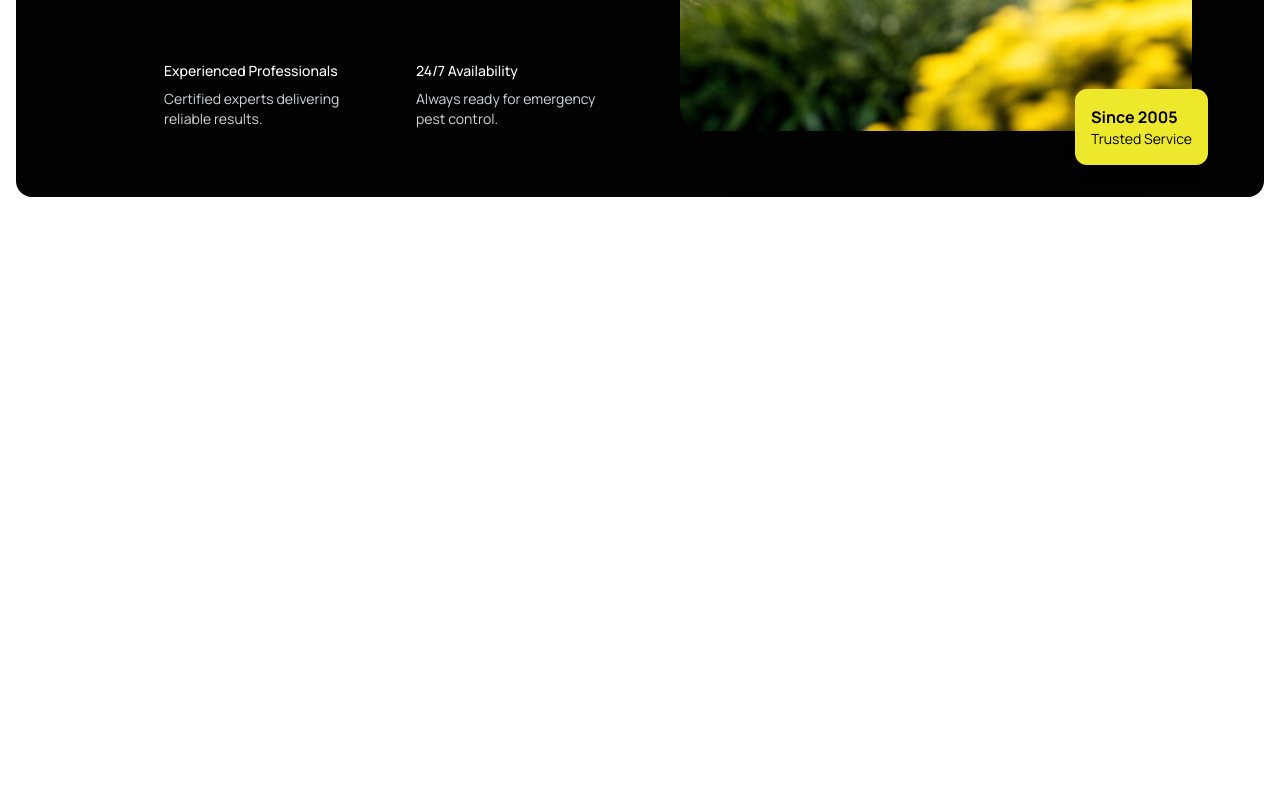
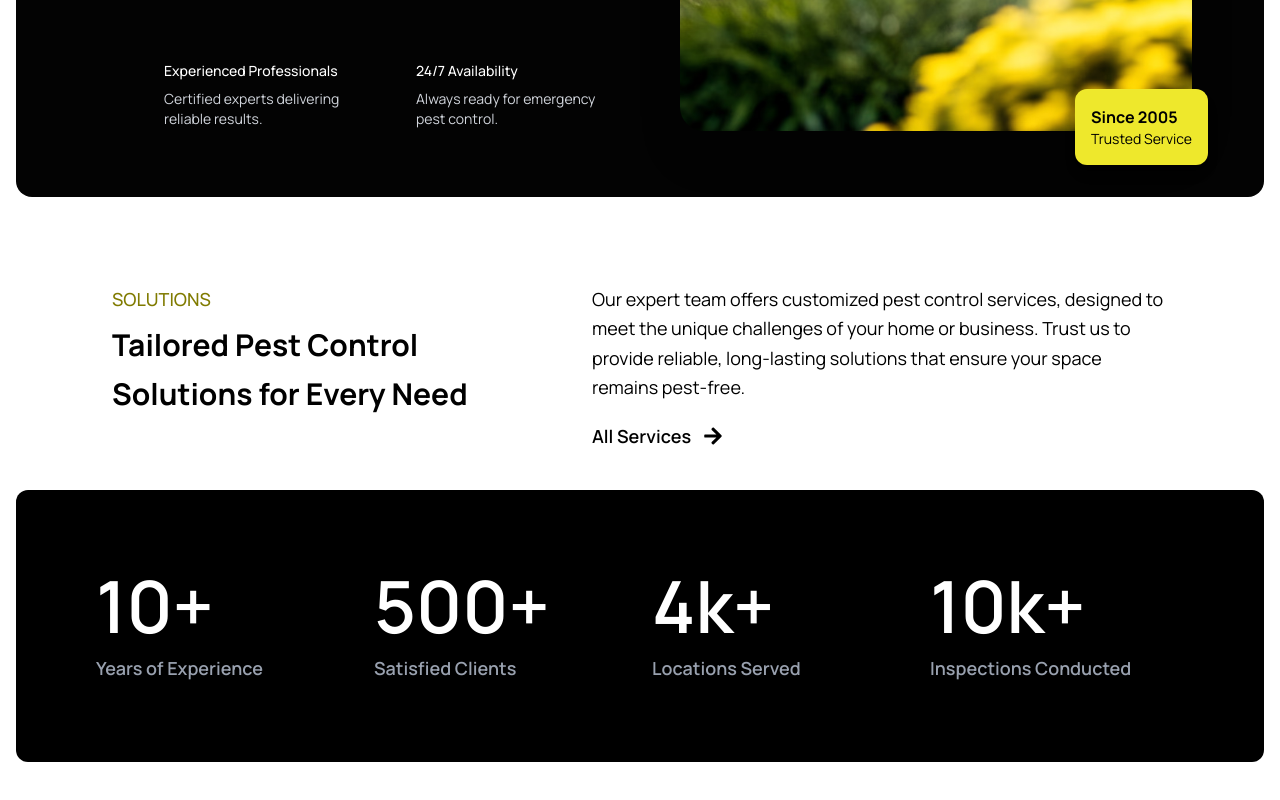
Before and after one commit to iamkayourday/Pestify, a React (Vite) app: page / in a window 1280 px wide. Shown: the part 665-1465 px from the top of the page. Before the commit the page ends 910 px from the top, so only its background shows below. Built offline with nearby package versions, Linux system fonts and the light colour scheme.

Commit message:
feat: add Ratings component and enhance Home page with Solutions section

```diff
--- a/src/Pages/Home/Home.jsx
+++ b/src/Pages/Home/Home.jsx
@@ -1,10 +1,42 @@
 import React from 'react'
 import Hero from './Hero'
+import Ratings from './Ratings'
+import { Link } from "react-router-dom";
+import { FaArrowRight } from "react-icons/fa";
 
 const Home = () => {
   return (
     <div>
       <Hero />
+      <div className="flex flex-col md:flex-row justify-center p-6 md:p-10 max-w-6xl mx-auto gap-8">
+        {/* Solutions Section */}
+        <div className="max-w-md textleft md:text-left">
+          <p className="text-[#807b00] text-lg font-medium uppercase mb-2">
+            Solutions
+          </p>
+          <h2 className="font-bold text-2xl md:text-3xl leading-relaxed ">
+            Tailored Pest Control Solutions for Every Need
+          </h2>
+        </div>
+
+        {/* Description Section */}
+        <div className="max-w-xl textleft md:text-left">
+          <p className="mb-5 text-lg leading-relaxed">
+            Our expert team offers customized pest control services, designed to
+            meet the unique challenges of your home or business. Trust us to
+            provide reliable, long-lasting solutions that ensure your space
+            remains pest-free.
+          </p>
+          <Link
+            to="/services"
+            className="inline-flex items-center gap-3  font-semibold text-lg  rounded-md transition-transform transform hover:scale-105"
+          >
+            All Services
+            <FaArrowRight className="text-xl" />
+          </Link>
+        </div>
+      </div>
+      <Ratings />
     </div>
   )
 }
--- /dev/null
+++ b/src/Pages/Home/Ratings.jsx
@@ -0,0 +1,27 @@
+import React from "react";
+
+const Ratings = () => {
+  return (
+    <section className="mb-10 px-4">
+      <div className="bg-black text-white grid grid-cols-2  lg:grid-cols-4 gap-6 mx-auto max-w-7xl rounded-xl p-10 md:p-16 lg:p-20">
+        {[
+          { value: "10+", label: "Years of Experience" },
+          { value: "500+", label: "Satisfied Clients" },
+          { value: "4k+", label: "Locations Served" },
+          { value: "10k+", label: "Inspections Conducted" },
+        ].map((item, index) => (
+          <div key={index}>
+            <h1 className="text-4xl md:text-6xl lg:text-7xl font-semibold mb-3">
+              {item.value}
+            </h1>
+            <p className="text-gray-400 font-semibold text-base md:text-lg">
+              {item.label}
+            </p>
+          </div>
+        ))}
+      </div>
+    </section>
+  );
+};
+
+export default Ratings;
```
